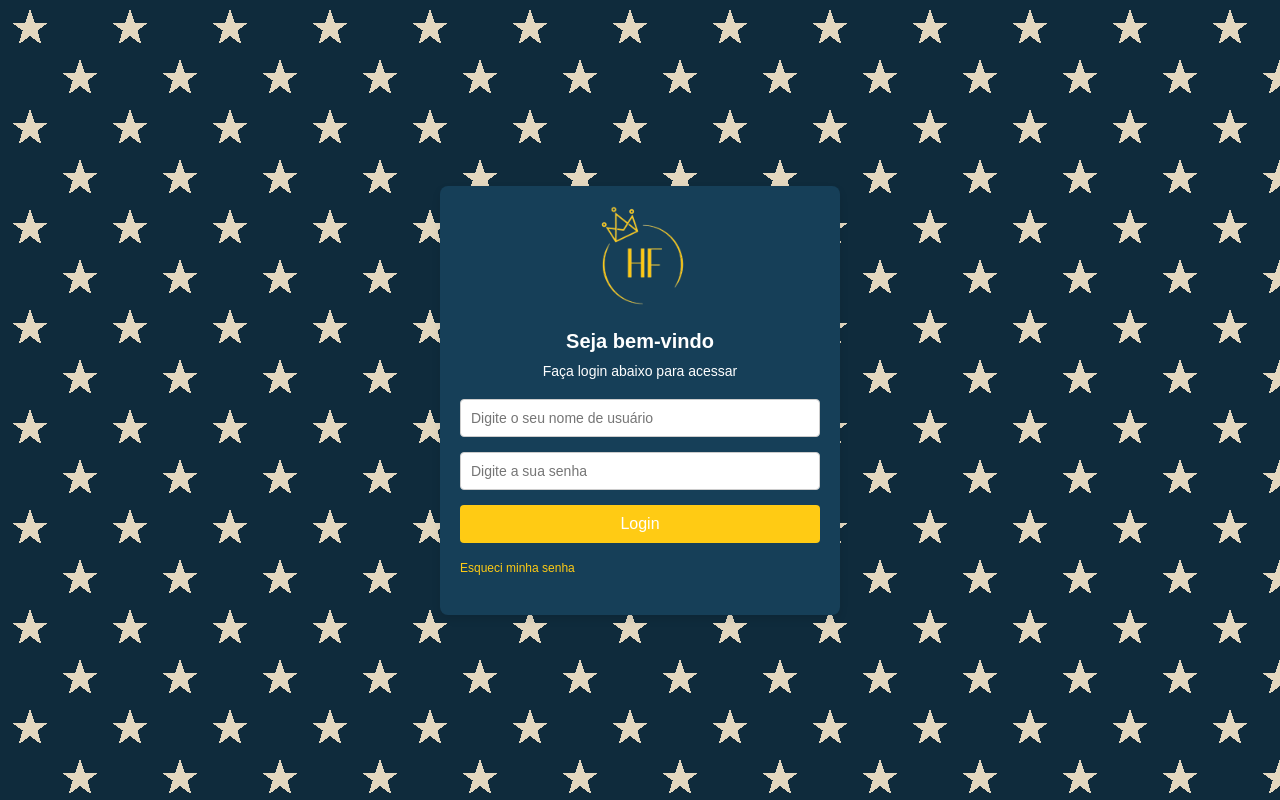
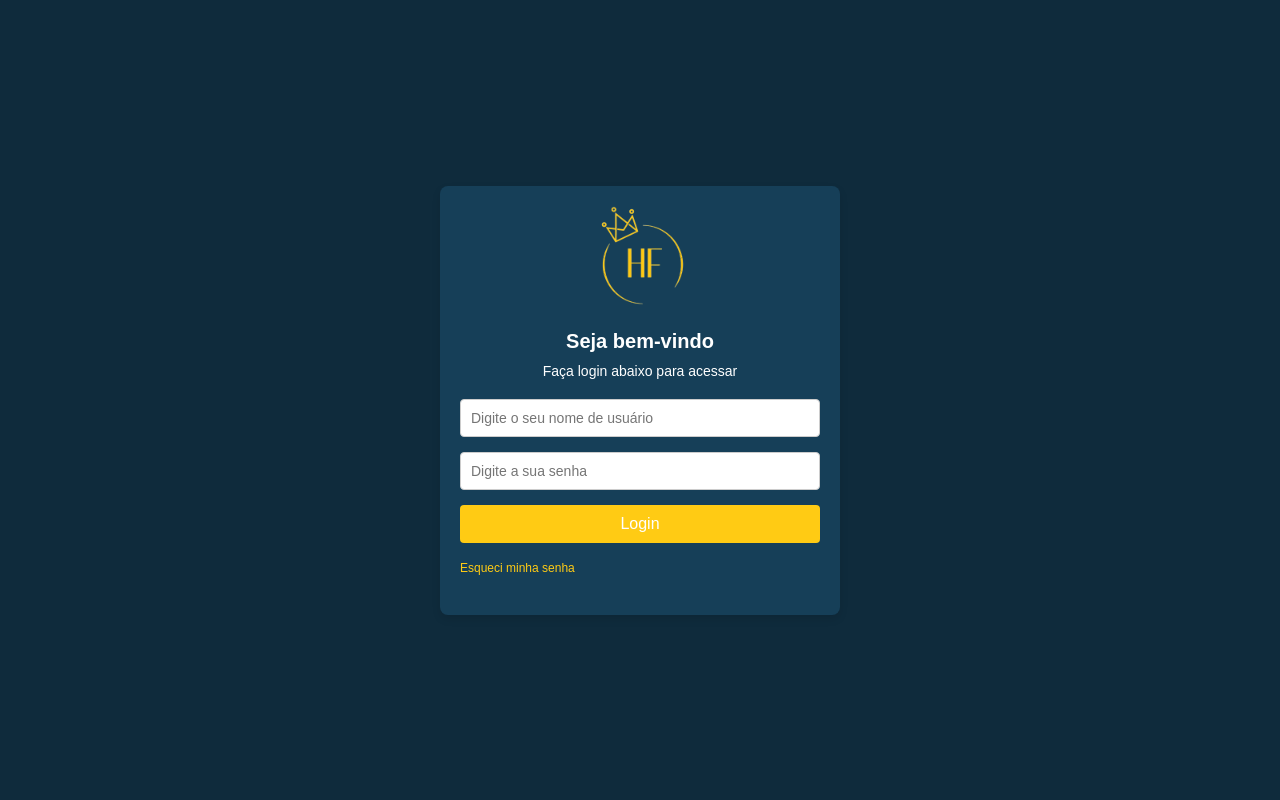
Before and after one commit to beatriz-hen/HitouFlop-PI, a PHP site: page /login.html in a window 1280 px wide. Run offline with PHP 8.4, Linux system fonts and the light colour scheme.

Commit message:
rip estrelas
tirei as estrelas de fundo

```diff
--- a/login.css
+++ b/login.css
@@ -6,22 +6,7 @@
 
 body {
     font-family: 'Arial', sans-serif;
-    background:
-        linear-gradient(324deg, #0f2b3c 4%,   transparent 4%) -70px 43px,
-        linear-gradient( 36deg, #0f2b3c 4%,   transparent 4%) 30px 43px,
-        linear-gradient( 72deg, #e3d7bf 8.5%, transparent 8.5%) 30px 43px,
-        linear-gradient(288deg, #e3d7bf 8.5%, transparent 8.5%) -70px 43px,
-        linear-gradient(216deg, #e3d7bf 7.5%, transparent 7.5%) -70px 23px,
-        linear-gradient(144deg, #e3d7bf 7.5%, transparent 7.5%) 30px 23px,
-
-        linear-gradient(324deg, #0f2b3c 4%,   transparent 4%) -20px 93px,
-        linear-gradient( 36deg, #0f2b3c 4%,   transparent 4%) 80px 93px,
-        linear-gradient( 72deg, #e3d7bf 8.5%, transparent 8.5%) 80px 93px,
-        linear-gradient(288deg, #e3d7bf 8.5%, transparent 8.5%) -20px 93px,
-        linear-gradient(216deg, #e3d7bf 7.5%, transparent 7.5%) -20px 73px,
-        linear-gradient(144deg, #e3d7bf 7.5%, transparent 7.5%) 80px 73px;
-        background-color: #0f2b3c;
-        background-size: 100px 100px;
+    background-color: #0f2b3c;
 
     display: flex;
     justify-content: center;
```
